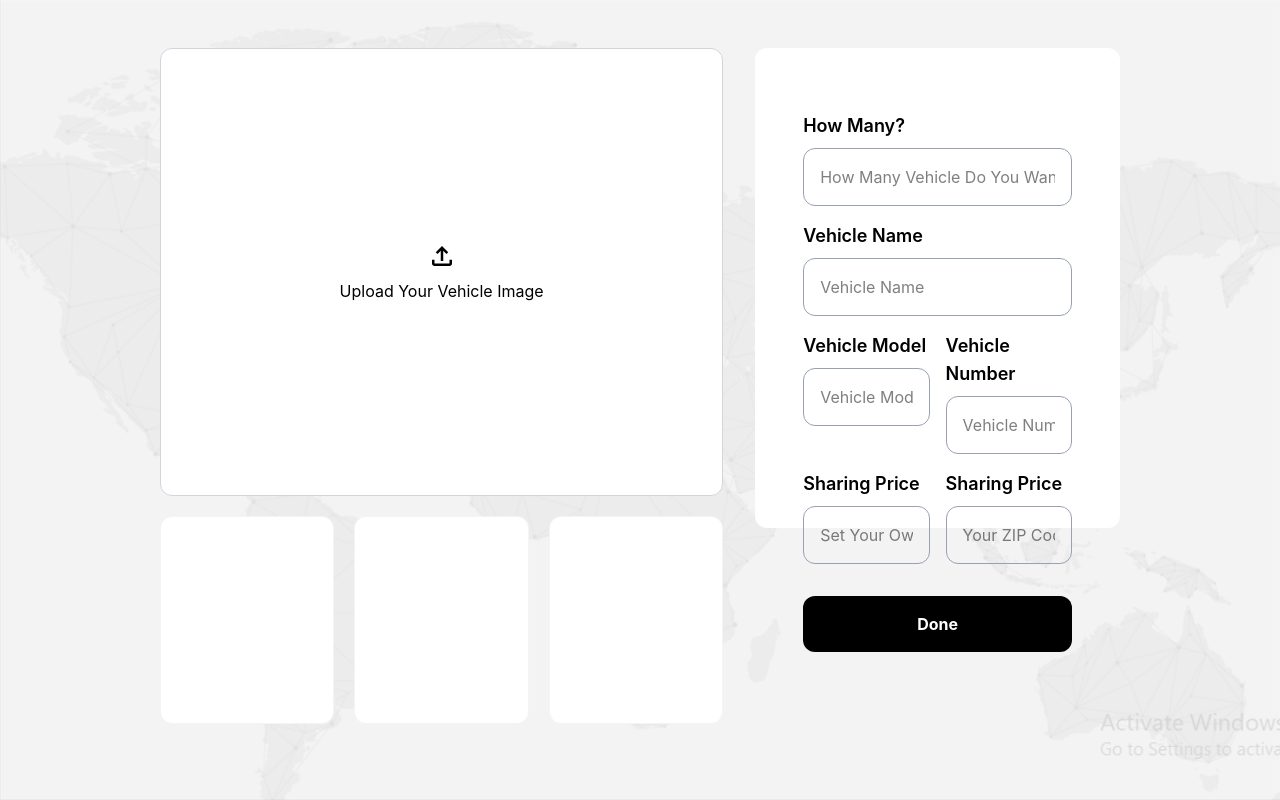
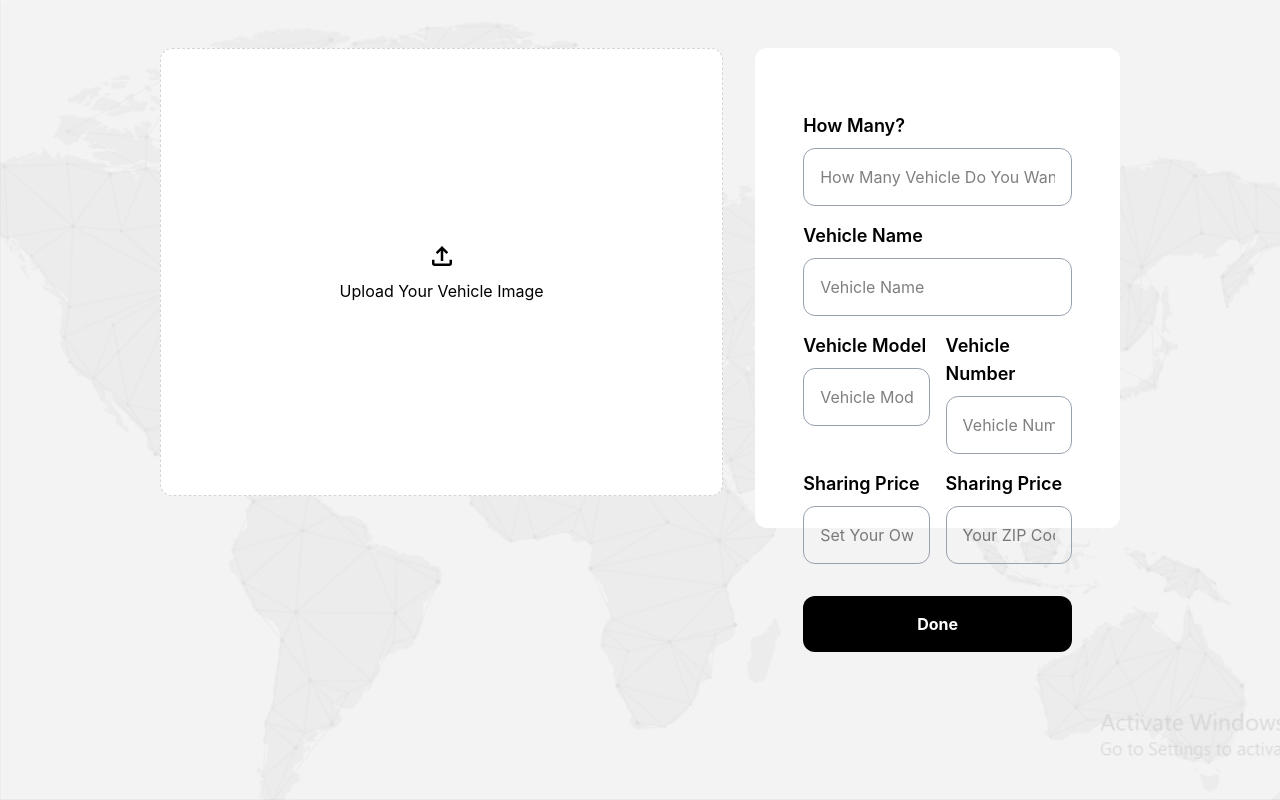
Before and after one commit to kaleabAlemayehu/drivee, a Vue app: page /onboarding in a window 1280 px wide. Built offline with nearby package versions, Linux system fonts and the light colour scheme.

Commit message:
feat: adding preview and store uploaded files

```diff
--- a/src/views/onboarding.vue
+++ b/src/views/onboarding.vue
@@ -1,12 +1,45 @@
 <script setup lang="ts">
-import { onMounted } from "vue";
+import { ref, onMounted } from "vue";
 import { Icon } from "@iconify/vue";
-
+const files = ref(null);
+const fileInput = ref(null);
+const previewImages = ref([]);
 const handleDrop = (e) => {
   console.log("droped", e);
   e.currentTarget.classList.remove("drag-over");
-// NOTE: handle the file upload as you think
+  // NOTE: handle the file upload as you think
+  files.value = e.dataTransfer.files;
+
+  // Checking if there are any files
+  if (files.value.length) {
+    // Assigning the files to the hidden input from the first step
+    fileInput.files = files.value;
+    // Processing the files for previews (next step)
+    handleFiles(files.value);
+  }
 };
+const handleFiles = (files) => {
+  for (const file of files) {
+    // Initializing the FileReader API and reading the file
+    const reader = new FileReader();
+    reader.readAsDataURL(file);
+
+    // INFO: Once the file has been loaded, fire the processing
+    reader.onloadend = function (e) {
+      if (isValidFileType(file)) {
+        previewImages.value.push(e.target.result);
+      }
+    };
+  }
+  console.log("preview-files", previewImages.value);
+  // console.log("files", files);
+};
+
+function isValidFileType(file) {
+  const allowedTypes = ["image/jpeg", "image/png", "image/svg"];
+  return allowedTypes.includes(file.type);
+}
+
 const handleDrag = (e) => {
   e.currentTarget.classList.add("drag-over");
 };
@@ -20,24 +53,30 @@ const handleDragLeave = (e) => {
   >
     <div class="bg-white/45 w-full h-full">
       <div class="w-4/5 mx-auto grid grid-cols-5 gap-x-8 py-12 px-8">
-        <div class="col-span-3 grid grid-cols-3 grid-row-4 gap-5">
+        <div class="col-span-3 grid grid-cols-1 grid-row-4 gap-y-5">
           <div
-            class="rounded-xl border-[1px] border-gray-300 col-span-3 row-span-3 h-[calc(100vh-22rem)] bg-white flex justify-center items-center flex-col w-full"
+            class="rounded-xl border-[1.9px] border-dashed border-gray-300 row-span-3 h-[calc(100vh-22rem)] bg-white flex justify-center items-center flex-col w-full"
             id="drop_area"
-            @dragover.stop.prevent="handleDrag"
-            @dragenter.stop.prevent="handleDrag"
-            @dragleave.stop.prevent="handleDragLeave"
-            @drop.stop.prevent="handleDrop"
+            @dragover.stop.prevent.capture="handleDrag"
+            @dragenter.stop.prevent.capture="handleDrag"
+            @dragleave.stop.prevent.capture="handleDragLeave"
+            @drop.stop.prevent.capture="handleDrop"
           >
             <Icon icon="material-symbols:upload" class="text-3xl mb-2" />
             <div class="capitalize">upload your vehicle image</div>
-            <input type="file" id="file-input" multiple hidden />
+            <input type="file" ref="fileInput" multiple hidden />
           </div>
           <div
-            v-for="i in 3"
-            :key="i"
-            class="bg-white rounded-xl border-[1px] border-gray-100 h-[13rem]"
-          ></div>
+            class="col-span-3 flex justify-start w-full h-full overflow-x-auto preview"
+          >
+            <div
+              v-for="i in previewImages"
+              :key="i"
+              class="flex-none bg-white rounded-xl border-[1px] border-gray-100 w-[17rem] h-[13rem] mr-3 mb-2"
+            >
+              <img :src="i" :alt="i" class="w-full h-full object-contain" />
+            </div>
+          </div>
         </div>
         <div
           class="col-span-2 bg-white rounded-xl h-[calc(100vh-20rem)] px-12 py-16"
@@ -137,5 +176,17 @@ const handleDragLeave = (e) => {
 <style scoped>
 #drop_area.drag-over {
   background-color: #eee;
+  border-width: 2px;
+}
+.preview::-webkit-scrollbar-track {
+  background: #ddd!; /* Change thumb color */
+}
+.preview::-webkit-scrollbar-thumb {
+  background: #fff;
+  border-radius: 5px; /* Rounded corners */
+}
+.preview::-webkit-scrollbar {
+  width: 3px; /* Width for vertical scrollbar */
+  height: 10px; /* Height for horizontal scrollbar */
 }
 </style>
```
